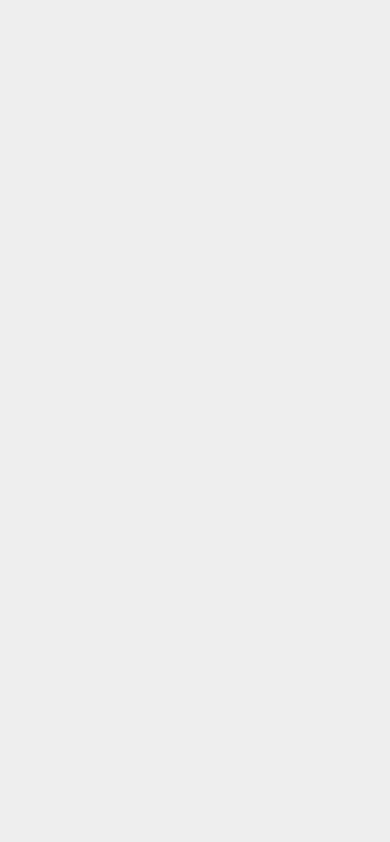
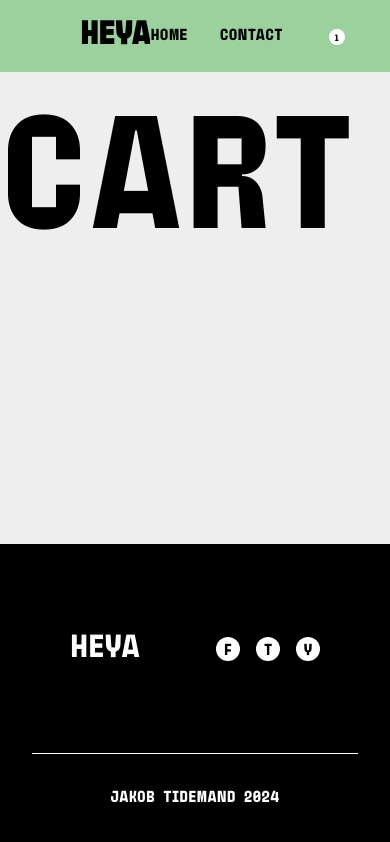
Before and after one commit to jakotide/heya-react-eshop, a React (Vite) app: page /cart in a window 390 px wide. Before the commit this address had no page. Built offline with nearby package versions, Linux system fonts and the light colour scheme.

Commit message:
Mobilemenu + routing pages

```diff
--- a/src/App.jsx
+++ b/src/App.jsx
@@ -1,15 +1,16 @@
-import { BrowserRouter, Routes, Route } from "react-router-dom";
+import { Routes, Route } from "react-router-dom";
 import { Layout } from "./components/Layout";
+import { Home, Contact, Cart } from "./pages";
 
 function App() {
   return (
-    <BrowserRouter>
-      <Routes>
-        <Route path="/" element={<Layout />}>
-
-        </Route>
-      </Routes>
-    </BrowserRouter>
+    <Routes>
+      <Route path="/" element={<Layout />}>
+        <Route index element={<Home />} />
+        <Route path="/contact" element={<Contact />} />
+        <Route path="/cart" element={<Cart />}/>
+      </Route>
+    </Routes>
   );
 }
 
--- a/src/components/Layout/index.jsx
+++ b/src/components/Layout/index.jsx
@@ -5,7 +5,7 @@ import { Footer } from "./Footer";
 export const Layout = () => {
     return (
         <div className="layout">
-            <Header></Header>
+            <Header />
             <Outlet />
             <Footer />
         </div>
--- a/src/main.jsx
+++ b/src/main.jsx
@@ -1,11 +1,13 @@
-import React from 'react'
-import ReactDOM from 'react-dom/client'
-import App from './App.jsx'
+import React from "react";
+import ReactDOM from "react-dom/client";
+import { BrowserRouter } from "react-router-dom";
+import App from "./App.jsx";
 import "../src/scss/main.scss";
 
-
-ReactDOM.createRoot(document.getElementById('root')).render(
+ReactDOM.createRoot(document.getElementById("root")).render(
   <React.StrictMode>
-    <App />
-  </React.StrictMode>,
-)
+    <BrowserRouter>
+      <App />
+    </BrowserRouter>
+  </React.StrictMode>
+);
--- a/src/pages/Cart/index.jsx
+++ b/src/pages/Cart/index.jsx
@@ -0,0 +1,5 @@
+export const Cart = () => {
+    return (
+        <h1>CART</h1>
+    )
+}
--- a/src/pages/Contact/index.jsx
+++ b/src/pages/Contact/index.jsx
@@ -0,0 +1,7 @@
+export const Contact = () => {
+    return (
+        <>
+            <h1>CONTACT</h1>
+        </>
+    )
+}
--- /dev/null
+++ b/src/pages/Home/Home.scss
@@ -0,0 +1,5 @@
+h1 {
+    margin-top: 100px;
+    font-size: 10rem;
+    color: black;
+}
--- a/src/pages/Home/index.jsx
+++ b/src/pages/Home/index.jsx
@@ -0,0 +1,10 @@
+import "./Home.scss";
+
+export const Home = () => {
+    return (
+        <>
+        <h1>HOME</h1>
+        <p>isdfjhlskdjfgosdkghsdoløkjghsodkjgh</p>
+        </>
+    )
+}
--- a/src/pages/index.jsx
+++ b/src/pages/index.jsx
@@ -1,6 +1,6 @@
 export { Home } from "./Home/index";
-export { Product } from "./Product/index";
+// export { Product } from "./Product/index";
 export { Cart } from "./Cart/index";
-export { Checkout } from "./Checkout/index";
+// export { Checkout } from "./Checkout/index";
 export { Contact } from "./Contact/index";
-export { PageNotFound } from "./404/index";
+// export { PageNotFound } from "./404/index";
```
Also changed, not shown: src/components/MobileMenu/index.jsx (added, +29 -0 lines), src/components/MobileMenu/MobileMenu.scss (added).
